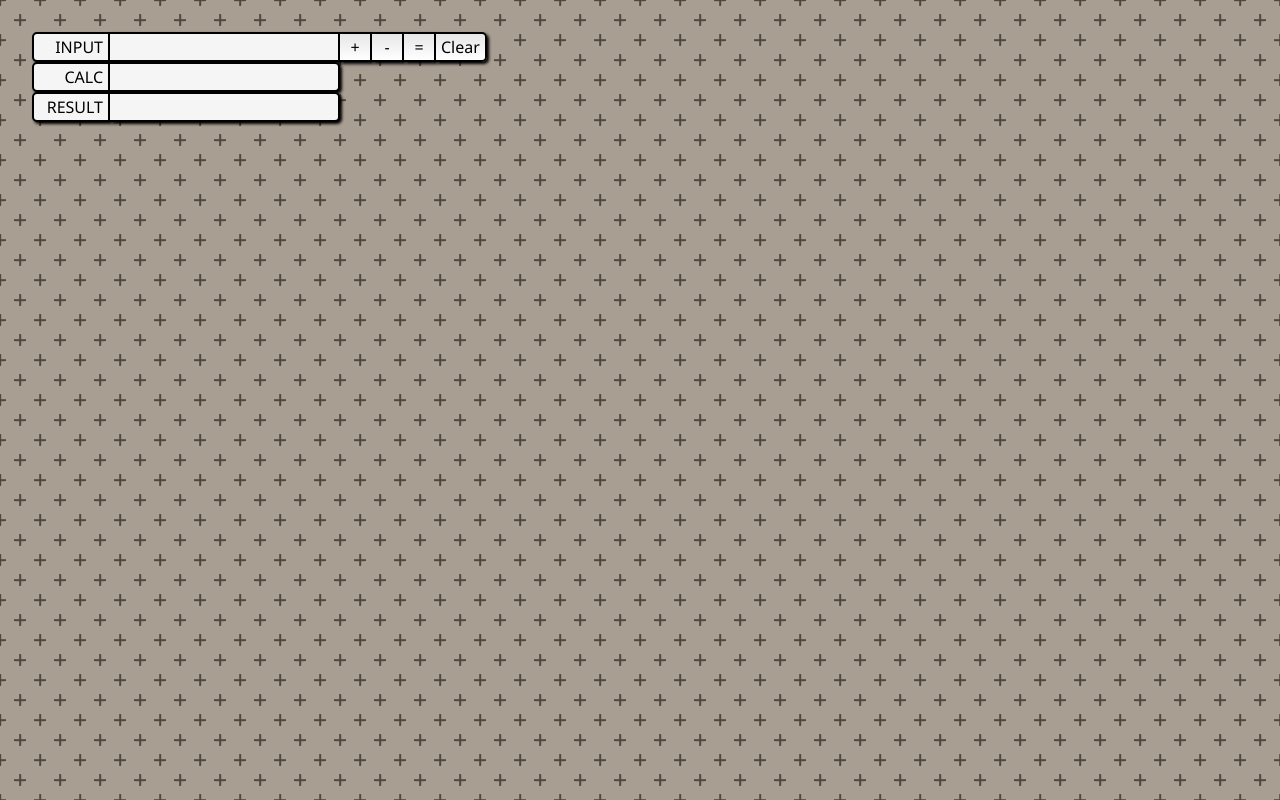
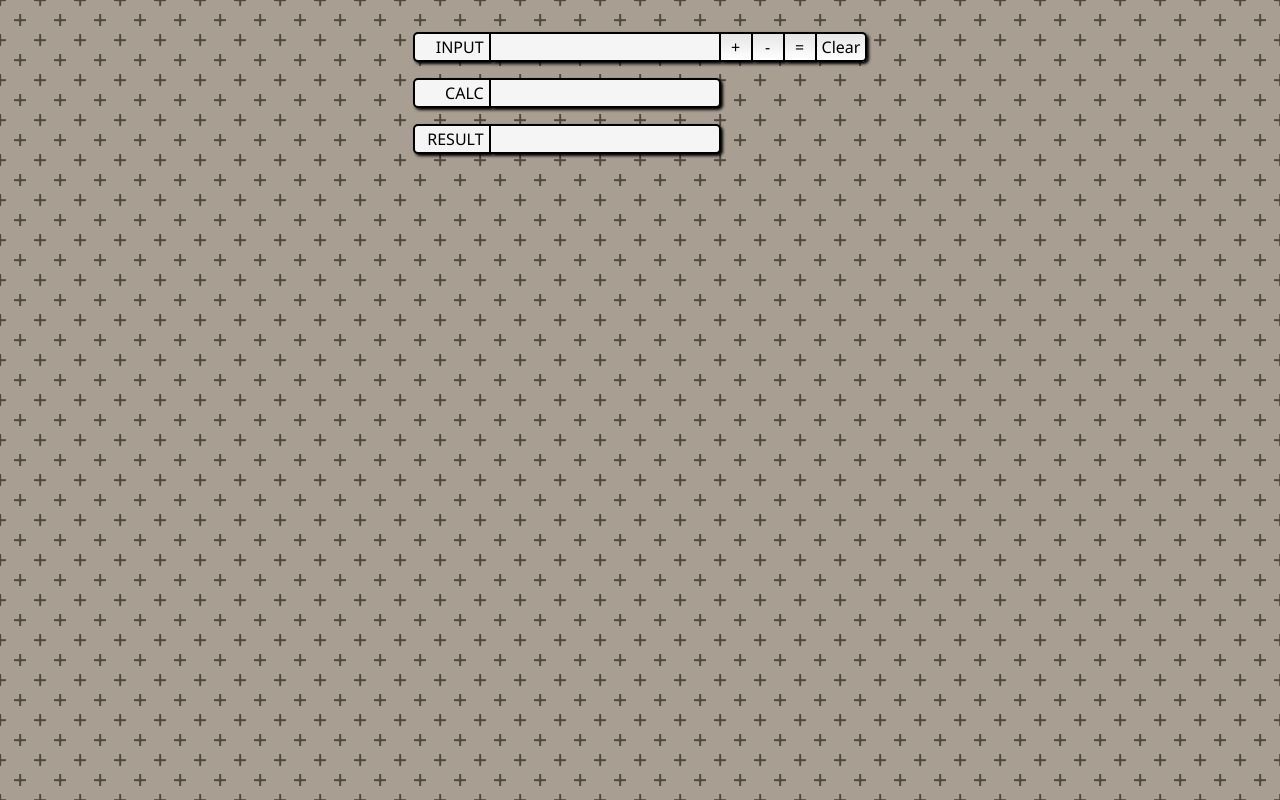
Before and after one commit to dansch1982/JS2-assignment, a plain HTML site: page index.html in a window 1280 px wide. Drawn offline with nearby package versions, Linux system fonts and the light colour scheme; files that its build step writes are made by us from their sources.

Commit message:
Update style.scss

```diff
--- a/style/style.scss
+++ b/style/style.scss
@@ -30,15 +30,8 @@
 
 body {
     display: flex;
-    flex-direction: column;
-
-    >section:nth-child(1n+2) {
-        margin-top: 1rem
-    }
-
-    justify-items: center;
-    padding: 2rem;
     margin: 0;
+    padding: 0;
     background: radial-gradient(circle, transparent 20%, #a89e92 20%, #a89e92 80%, transparent 80%, transparent),
         radial-gradient(circle, transparent 20%, #a89e92 20%, #a89e92 80%, transparent 80%, transparent) 20px 20px,
         linear-gradient(#4e483d 1.6px, transparent 1.6px) 0 -0.8px,
@@ -48,11 +41,20 @@ body {
         20px 20px,
         20px 20px;
 
+    >section {
+        padding: 2rem;
+        margin: auto;
+
+        >section:nth-child(1n+2) {
+            margin-top: 1rem
+        }
+
         #input,
         #calc,
         #result {
             display: flex;
             @include row;
+        }
     }
 }
 
@@ -97,7 +99,6 @@ span {
     padding: 2px 5px;
     min-width: 4rem;
     display: flex;
-    text-align: end;
     align-items: center;
     background-color: whitesmoke;
     border: 2px solid black;
```
Lines whose indentation alone changed are shown as unchanged.
